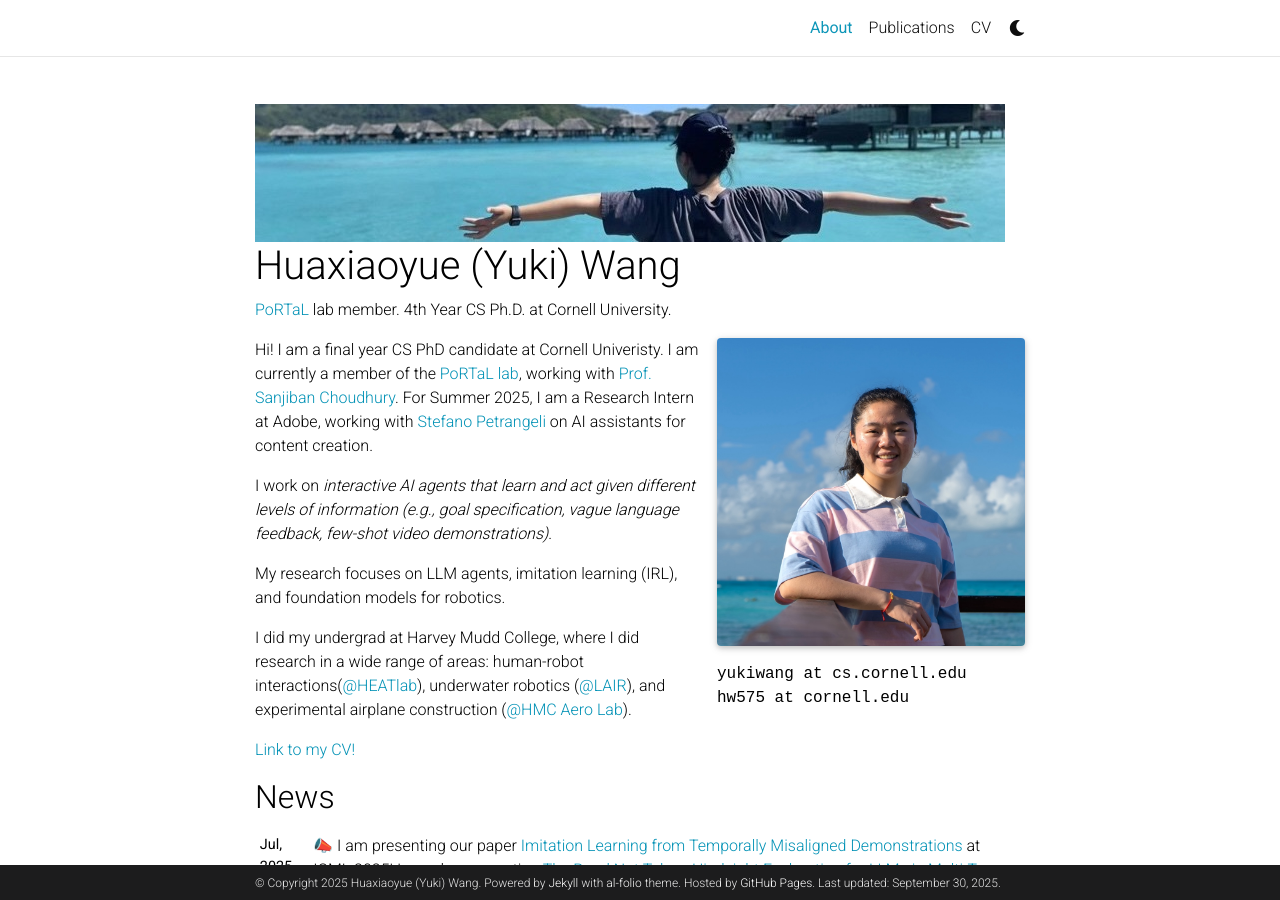
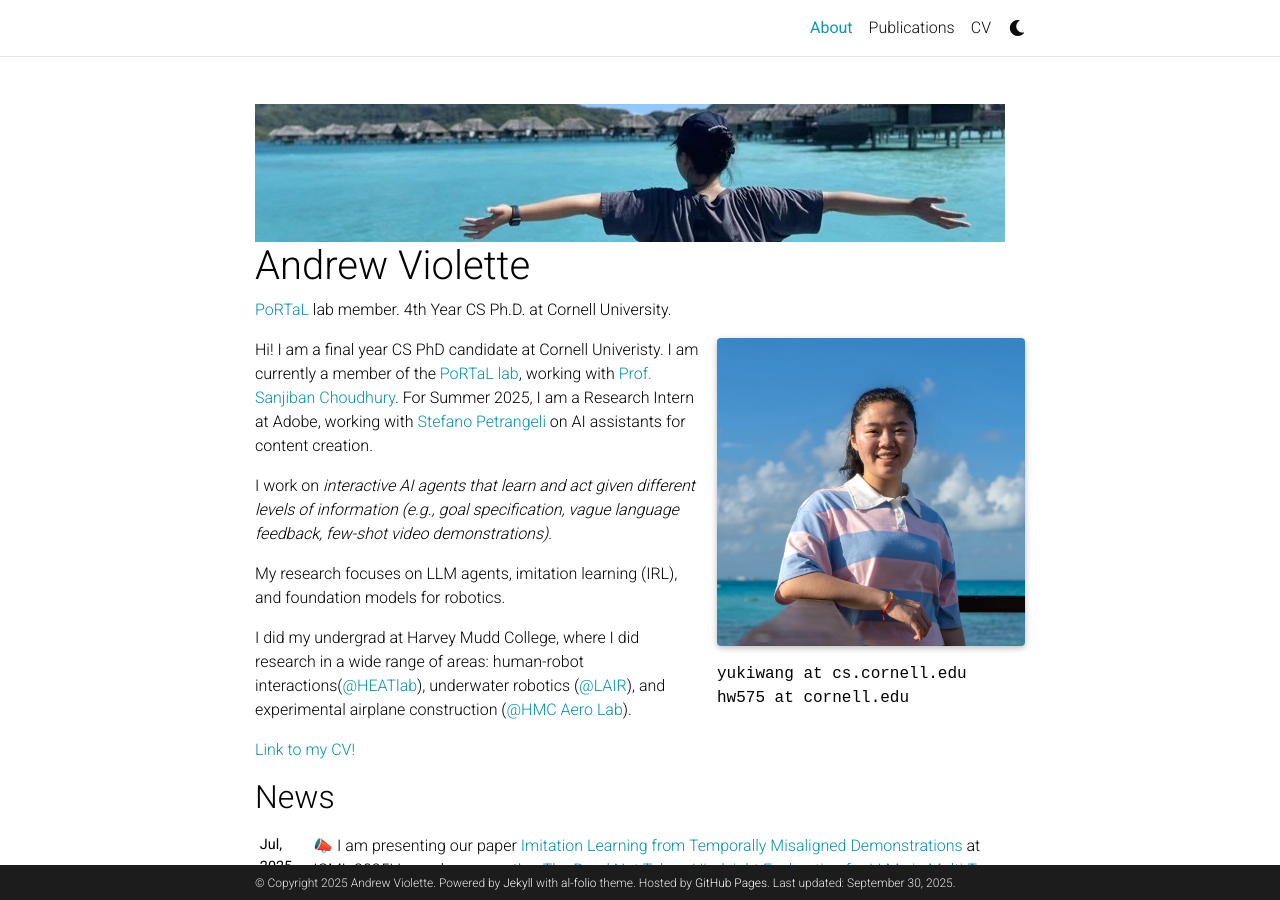
Before and after one commit to violetteavi/violetteavi.github.io, a Jekyll site: the page built from _pages/about.md, in a window 1280 px wide and 900 px high. Built offline with Jekyll 4.4.1, drawn with Linux system fonts in a browser that asks for light colours; full-size pictures stand in for the smaller copies a plugin makes; comment, search, counter and statistics services are not loaded; a style sheet for code colours, icons or effects is not loaded.

Commit message:
Update config.yaml

```diff
--- a/_config.yml
+++ b/_config.yml
@@ -2,13 +2,13 @@
 # Site settings
 # -----------------------------------------------------------------------------
 
-title: Huaxiaoyue (Yuki) Wang # the website title (if blank, full name will be used instead)
-first_name: Huaxiaoyue (Yuki)
+title: Andrew Violette # the website title (if blank, full name will be used instead)
+first_name: Andrew
 middle_name:
-last_name: Wang
-email: yukiwang@cs.cornell.edu
+last_name: Violette
+email: violetteavi@gmail.com
 description: > # the ">" symbol means to ignore newlines until "footer_text:"
-  3rd Year Ph.D. student in CS at Cornell University
+  4th Year Ph.D. student in CS at Cornell University
 footer_text: >
   Powered by <a href="https://jekyllrb.com/" target="_blank">Jekyll</a> with <a href="https://github.com/alshedivat/al-folio">al-folio</a> theme.
   Hosted by <a href="https://pages.github.com/" target="_blank">GitHub Pages</a>.
@@ -17,7 +17,7 @@ keywords: jekyll, jekyll-theme, academic-website, portfolio-website  # add your
 lang: en # the language of your site (for example: en, fr, cn, ru, etc.)
 icon: icon.png  # the emoji used as the favicon (alternatively, provide image name in /assets/img/)
 
-url: https://LunaY0Yuki.github.io # the base hostname & protocol for your site
+url: https://violetteavi.github.io # the base hostname & protocol for your site
 baseurl:  # the subpath of your site, e.g. /blog/
 last_updated: true # set to true if you want to display last updated in the footer
 impressum_path:  # set to path to include impressum link in the footer, use the same path as permalink in a page, helps to conform with EU GDPR
@@ -66,13 +66,13 @@ og_image: # The site-wide (default for all links) Open Graph preview image
 # Social integration
 # -----------------------------------------------------------------------------
 
-github_username: LunaY0Yuki # your GitHub user name
+github_username: violetteavi # your GitHub user name
 gitlab_username: # your GitLab user name
-twitter_username: YukiWang_hw # your Twitter handle
-linkedin_username: yukiwang-hw # your LinkedIn user name
-scholar_userid: yweLdycAAAAJ # your Google Scholar ID
+twitter_username:  # your Twitter handle
+linkedin_username: violetteavi # your LinkedIn user name
+scholar_userid:  # your Google Scholar ID
 semanticscholar_id: # your Semantic Scholar ID
-orcid_id: # your ORCID ID
+orcid_id: 0000-0002-9852-2741 # your ORCID ID
 medium_username: # your Medium username
 quora_username: # your Quora username
 publons_id: # your ID on Publons
@@ -119,7 +119,7 @@ pagination:
   enabled: true
 
 # Comments
-disqus_shortname: yuki-wang # put your disqus shortname
+disqus_shortname: andrew-violette # put your disqus shortname
 # https://help.disqus.com/en/articles/1717111-what-s-a-shortname
 
 # External sources.
@@ -229,8 +229,8 @@ display_tags: ['formatting', 'images', 'links', 'math', 'code'] # this tags will
 
 scholar:
 
-  last_name: [Wang]
-  first_name: [Huaxiaoyue]
+  last_name: [Violette]
+  first_name: [Andrew]
 
   style: apa
   locale: en
```
